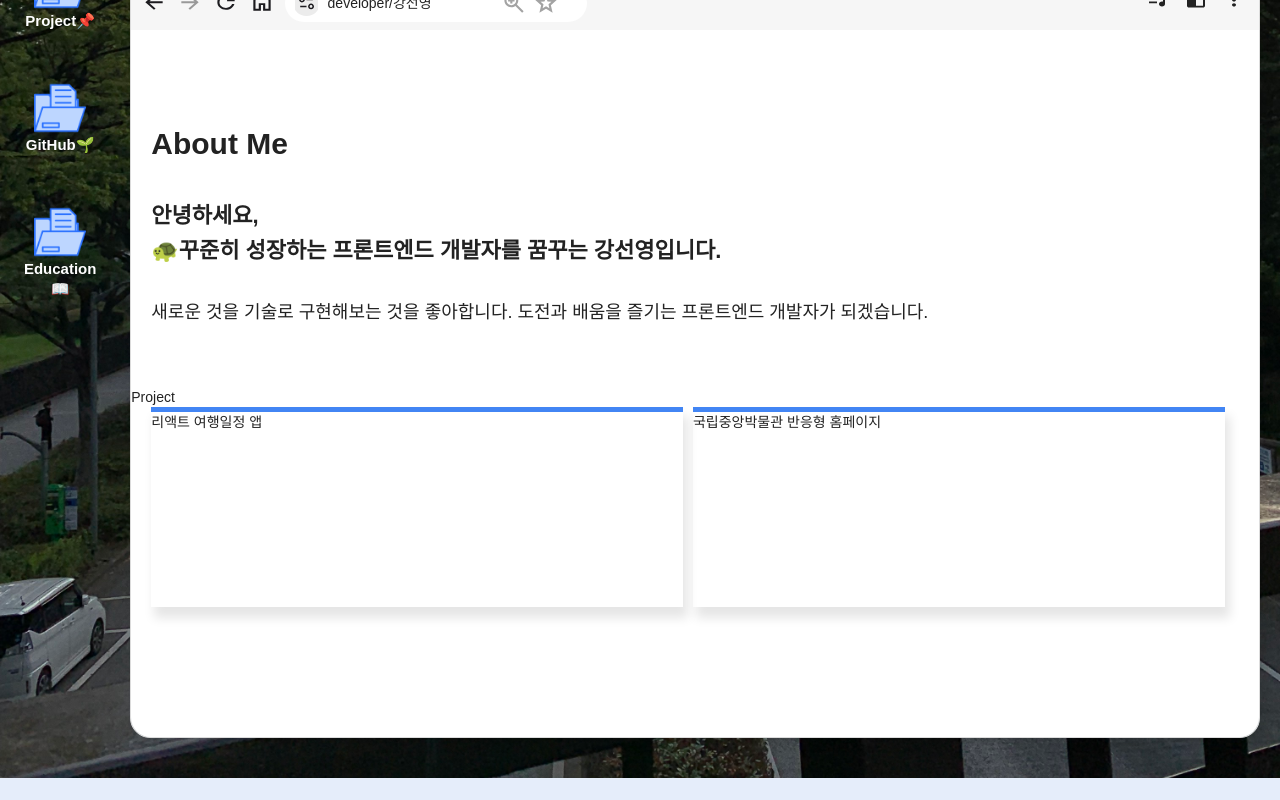
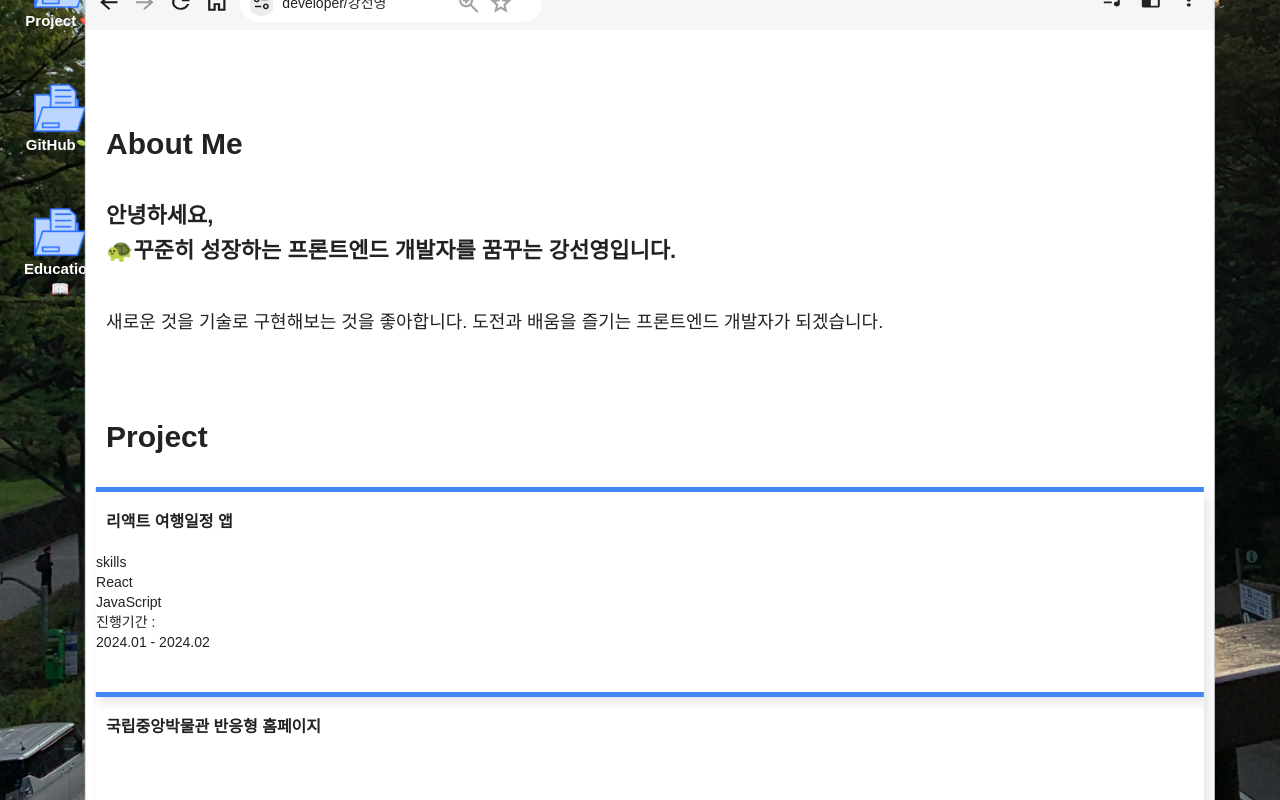
Before and after one commit to seon022/ReactPortFolio, a React (Create React App) app: page / in a window 1280 px wide. Shown: the part 620-1420 px from the top of the page. Before the commit the page ends 1398 px from the top, so only its background shows below. Built offline with nearby package versions, Linux system fonts and the light colour scheme.

Commit message:
0220 수정

```diff
--- a/src/context/scrollEvent.js
+++ b/src/context/scrollEvent.js
@@ -7,10 +7,13 @@ export function ScrollProvider({ children }) {
     const { isMobile } = useResponsiveApi();
 
     const targetRef = useRef(null);
+    const webRef = useRef(null);
+
     const handleScroll = () => {
       console.log("scrolling");
 
-      if (!isMobile && window.innerWidth > 1480 && window.scrollY > 400) {
+      if (!isMobile && window.innerWidth > 1480 && window.scrollY > 600) {
+        // targetRef.current.style.transform = "translateX(-100%)"
         targetRef.current.style.position = "fixed";
         targetRef.current.style.left = "20px";
         targetRef.current.style.top = "100px";
--- a/src/main/Main2.js
+++ b/src/main/Main2.js
@@ -1,5 +1,6 @@
 import styled from "styled-components";
 import { useResponsiveApi } from "../context/responsive";
+import { useScrollApi } from "../context/scrollEvent";
 import { Shadow } from "../browserTem/Shadow";
 
 
@@ -9,12 +10,14 @@ import SectionFiles from "../mainSub/SectionFiles";
 
 const Main2 = ()=>{
     const { isMobile } = useResponsiveApi();
+    const { webRef } = useScrollApi();
+
     return(
         <M2Wrap className={isMobile? 'm2': 'm2 pc_flex'}>
             <div className={isMobile? "fileBox mo" : "fileBox"}>
                 <SectionFiles />
             </div>
-            <Web style={Shadow} className={isMobile? 'webBox mo' : 'webBox'}>
+            <Web style={Shadow} className={isMobile? 'webBox mo' : 'webBox'} ref={webRef}>
                 <BrowserTop />
                 <M2Contents />
             </Web>
@@ -28,14 +31,10 @@ const M2Wrap = styled.div`
     padding: 0 20px;
     margin-bottom: 60px;
     border-radius: 20px;
-    max-width: 1480px;
     &.m2.pc_flex{
         margin : 0 auto;
         display: flex;
         justify-content: space-between;
-    }
-    &.m2{
-        margin : 0 20px;
     }
     .fileBox{
         position: relative;
@@ -52,10 +51,14 @@ const Web = styled.div`
     border: 1px solid #DCDCDC;
     background-color: #D8DDE0;
     &.webBox{
+        margin : 0 auto;
         width: 100%;
         transition: 0.8s;
+        max-width: 1480px;
+        transform: translateX(-4%);
     }
     &.webBox.mo{
+        transform: translateX(0);
     }
 
 `
--- a/src/mainSub/AboutMe.js
+++ b/src/mainSub/AboutMe.js
@@ -20,6 +20,7 @@ export default AboutMe;
 
 const AboutWrap  = styled.div`
     margin: 0 auto;
+    margin-bottom: 90px;
 `
 
 const MyTitle= styled.div`
@@ -32,6 +33,7 @@ const MyTitle= styled.div`
     margin-bottom: 30px;
     }
     .titleTxt{
+    margin-bottom: 40px;
     font-size: 22px;
     }
 `
--- a/src/mainSub/ProjectItem.js
+++ b/src/mainSub/ProjectItem.js
@@ -5,13 +5,30 @@ import { useResponsiveApi } from "../context/responsive";
 const ProjectItem = ()=>{
     const { isMobile } = useResponsiveApi();
     return(
-        <div>
-        <div>Project</div>
+        <ProjectWrap>
+        <div className="project">Project</div>
         <ItemWrap>
             <div className={isMobile? 'item item_mo': 'item'}>
                 <ProjectTitle>
                     리액트 여행일정 앱
                 </ProjectTitle>
+                <ProjectCont>
+                    <div className="pr_skills">
+                        <div className="pr_head">
+                            skills
+                        </div>
+                        <div>
+                            <p>React</p>
+                            <p>JavaScript</p>
+                        </div>
+                    </div>
+                    <div className="pr_time">
+                        <div className="pr_head">진행기간 : </div>
+                        <div>
+                            2024.01 - 2024.02
+                        </div>
+                    </div>
+                </ProjectCont>
             </div>
             <div className={isMobile? 'item item_mo': 'item'}>
                 <ProjectTitle>
@@ -19,20 +36,27 @@ const ProjectItem = ()=>{
                 </ProjectTitle>
             </div>
         </ItemWrap>
-        </div>
+        </ProjectWrap>
     )
 }
 export default ProjectItem;
 
-
+const ProjectWrap = styled.div`
+    .project{
+        margin: 0 20px 40px 20px;
+        font-size: 30px;
+        font-weight: 700;
+    }
+`
 const ItemWrap = styled.div`
     display: flex;
     flex-wrap: wrap;
-    margin-left: 20px;
+    margin-left: 10px;
+    .item{
+        /* box-sizing: border-box;
+        width: 48%; */
 
-    .item{
-        box-sizing: border-box;
-        width: 48%;
+        width: 100%;
         height: 200px;
         margin-right: 10px;
         border-top: 5px solid #4285F4;
@@ -40,16 +64,15 @@ const ItemWrap = styled.div`
         }
 
     .item.item_mo{
-        width: 100%;
         margin-bottom: 40px;
     }
-
-
-
-
-
 `
 
 const ProjectTitle = styled.div`
+    margin: 20px 0 20px 10px;
+    font-size: 16px;
+    font-weight: 900;
+`
+const ProjectCont = styled.div`
 
 `
--- a/src/mainSub/SectionFiles.js
+++ b/src/mainSub/SectionFiles.js
@@ -34,7 +34,7 @@ export default SectionFiles;
 
 
 const Files = styled.div`
-    position: absolute  ;
+    position: relative;
     text-align: center;
     color: #fff;
     transition: 0.8s;
```
